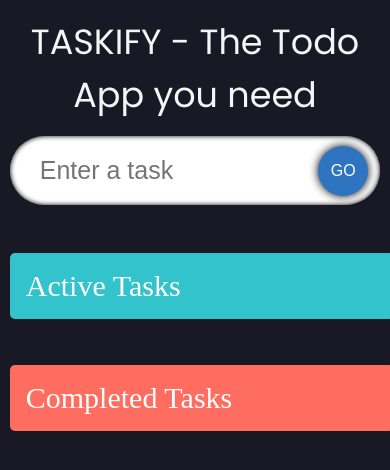
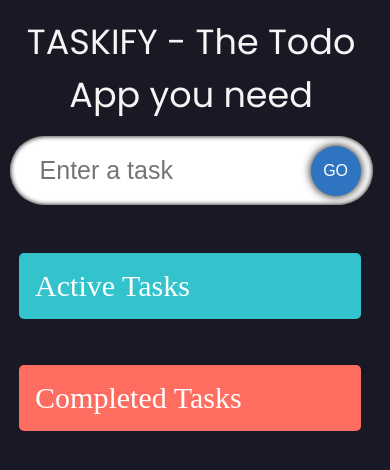
Before and after one commit to Harsh32044/react-TS-vite, a React (Vite) app: page / in a window 390 px wide. Shown: the top 470 px of the page. Built offline with nearby package versions, Linux system fonts and the light colour scheme; a web font is replaced by a local one.

Commit message:
Improving upon active and completed lists functionality

```diff
--- a/src/App.css
+++ b/src/App.css
@@ -3,16 +3,15 @@
 
 :root {
     margin: 0;
+    background-color: #191825;
 }
 
 .App {
-    width: 100vw;
-    height: 100vh;
+    width: 98vw;
+    height: 98vh;
     display: flex;
-    margin: 0;
     flex-direction: column;
     align-items: center;
-    background-color: #191825;
     font-family: 'Neucha', cursive;
 }
 
--- a/src/components/SingleTodoComponent.tsx
+++ b/src/components/SingleTodoComponent.tsx
@@ -11,9 +11,10 @@ interface Props {
     setTodoArr: React.Dispatch<React.SetStateAction<Todo[]>>;
     // dispatch: React.Dispatch<Actions>
     index: number;
+    setCompletedTodos: React.Dispatch<React.SetStateAction<Todo[]>>
 }
 
-const SingleTodoComponent: React.FC<Props> = ({ index, todo, todoArr, setTodoArr }) => {
+const SingleTodoComponent: React.FC<Props> = ({ index, todo, todoArr, setTodoArr, setCompletedTodos }) => {
 
     const [edit, setEdit] = React.useState(false)
     const [editTodo, setEditTodo] = React.useState(todo.todo)
@@ -25,6 +26,14 @@ const SingleTodoComponent: React.FC<Props> = ({ index, todo, todoArr, setTodoArr
 
     function handleDone(id: string) {
         setTodoArr(todoArr.map(oldTodoItem => {
+            return oldTodoItem.id === id ? {
+                ...oldTodoItem,
+                isDone: !oldTodoItem.isDone
+            }
+                : oldTodoItem
+        }))
+
+        setCompletedTodos(todoArr.map(oldTodoItem => {
             return oldTodoItem.id === id ? {
                 ...oldTodoItem,
                 isDone: !oldTodoItem.isDone
--- a/src/components/TodoList.tsx
+++ b/src/components/TodoList.tsx
@@ -25,12 +25,13 @@ const TodoList: React.FC<Props> = ({ todoArr, setTodoArr, completedTodos, setCom
             {...provided.droppableProps}>
               <span className="todos_heading">Active Tasks</span>
               {todoArr.map((todo, index) => {
-                return <SingleTodoComponent
+                return !todo.isDone && <SingleTodoComponent
                   index={index}
                   todo={todo}
                   key={nanoid()}
                   todoArr={todoArr}
                   setTodoArr={setTodoArr}
+                  setCompletedTodos = {setCompletedTodos}
                 />
               })}
               {provided.placeholder}
@@ -44,12 +45,13 @@ const TodoList: React.FC<Props> = ({ todoArr, setTodoArr, completedTodos, setCom
             <div className="todos remove" ref={provided.innerRef} {...provided.droppableProps}>
               <span className={`todos_heading ${snapshot.isDraggingOver ? 'dragremove' : ''}`}>Completed Tasks</span>
               {completedTodos.map((todo,index) => {
-                return <SingleTodoComponent
+                return todo.isDone && <SingleTodoComponent
                   index={index}
                   todo={todo}
                   key={nanoid()}
                   todoArr={completedTodos}
                   setTodoArr={setCompletedTodos}
+                  setCompletedTodos = {setCompletedTodos}
                 />
               })}
               {provided.placeholder}
--- a/src/components/styles.css
+++ b/src/components/styles.css
@@ -113,7 +113,7 @@
         margin-bottom: 0.9rem;
     }
     .container {
-        width: var(--width);
+        width: 90%;
         flex-direction: column;
     }
 }
@@ -148,6 +148,7 @@
 
 .done {
     color:#4E6E81;
-    background-color: #16FF00;
+    background-color: #9DB2BF;
     background-image: none;
+    text-decoration: line-through;
 }
```
